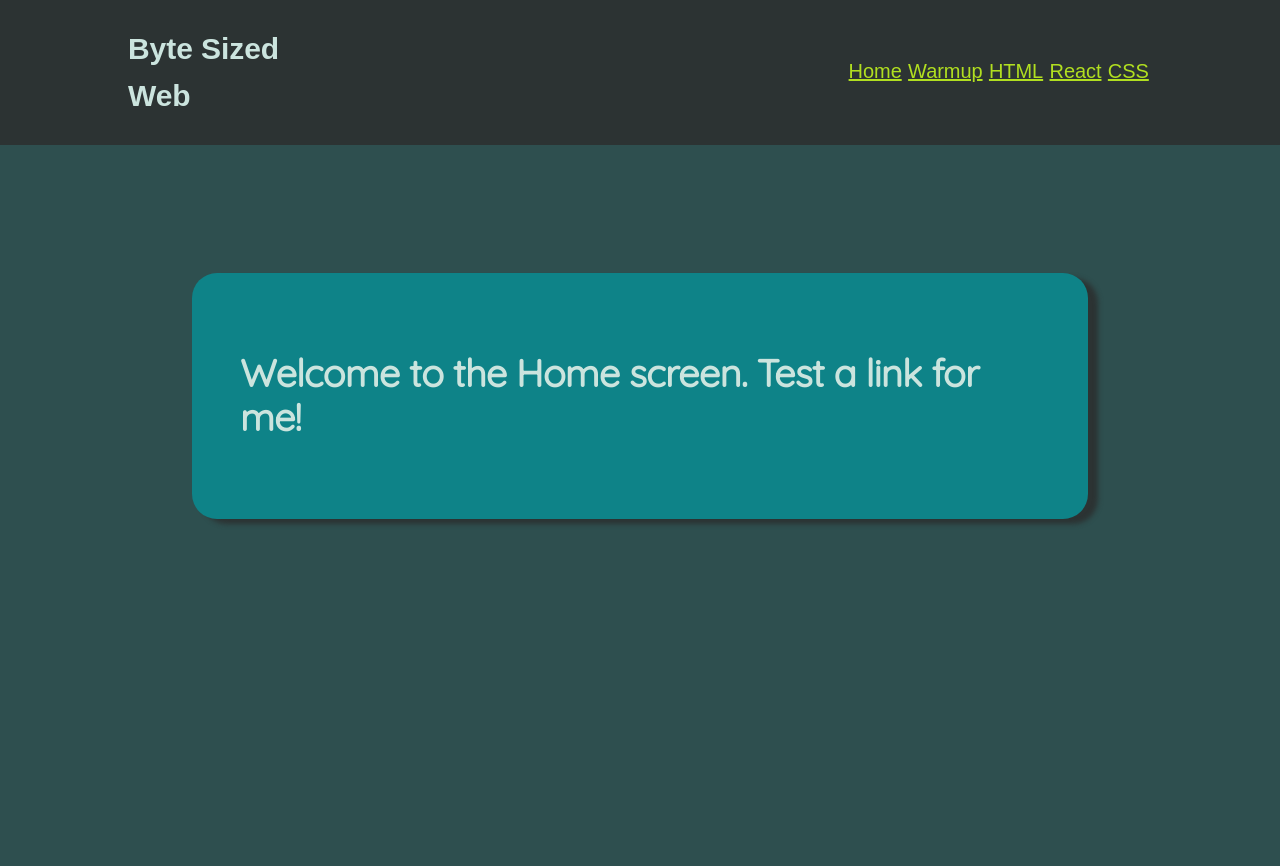
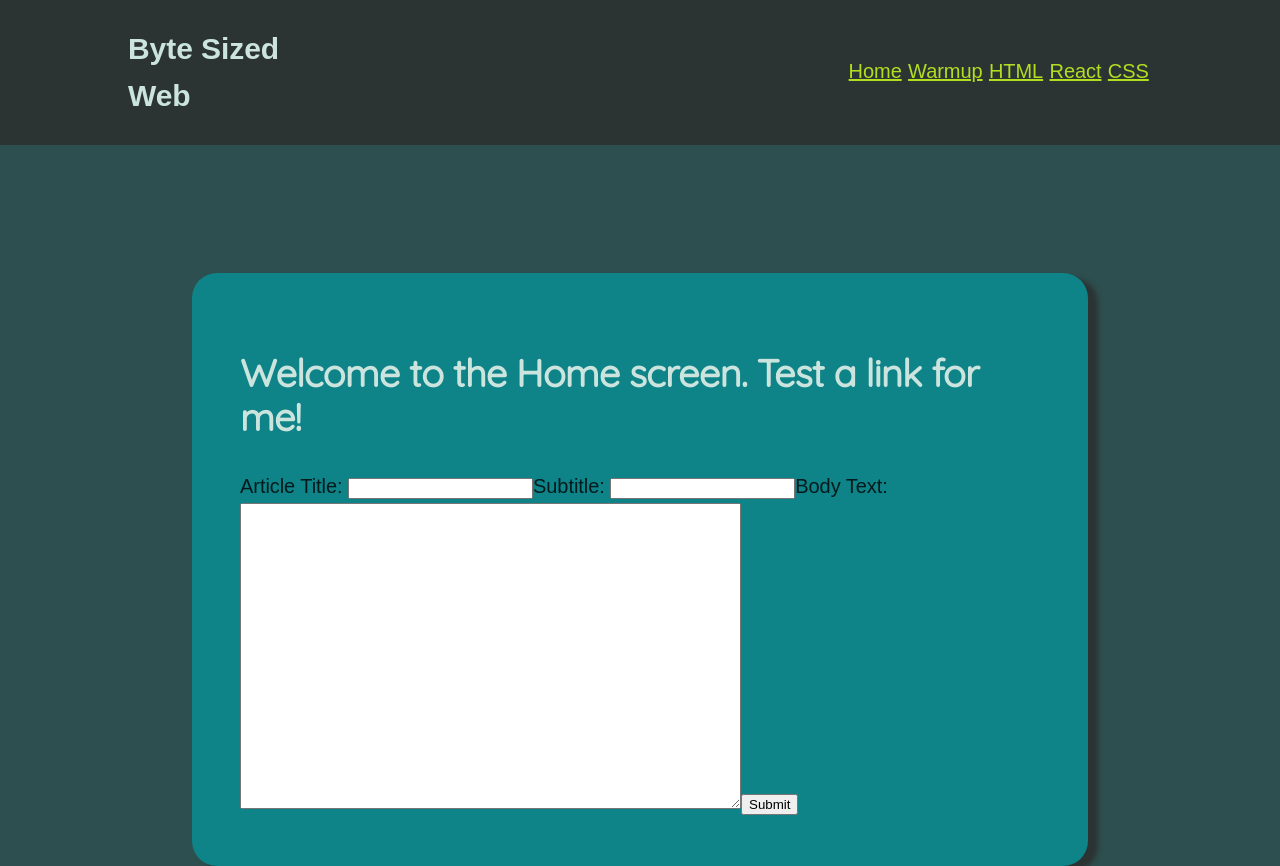
Before and after one commit to slimmgrimm/byte-sized-web, a React (Create React App) app: page / in a window 1280 px wide. Before the commit the page ends 800 px from the top, so only its background shows below. Built offline with nearby package versions, Linux system fonts and the light colour scheme; a web font is replaced by a local one.

Commit message:
Add html submit <form>

```diff
--- a/src/pages/home.js
+++ b/src/pages/home.js
@@ -4,6 +4,19 @@ function Home() {
     return (
         <article>
         <h1>Welcome to the Home screen. Test a link for me!</h1>
+        <form action='./posts.json' method='post'>
+
+            <label for='title'>Article Title: </label>
+            <input type='text' id='title' name='title'></input>
+
+            <label for='subtitle'>Subtitle: </label>
+            <input type='text' id='subtitle' name='subtitle'></input>
+
+            <label for='text'>Body Text: </label>
+            <textarea rows='20' cols='60' id='text' name='text'></textarea>
+
+            <button type='submit'>Submit</button>
+        </form>
         </article>
     )
 }
--- /dev/null
+++ b/src/pages/posts.json
@@ -0,0 +1,6 @@
+{
+    "title": "How to Make a Post",
+    "subtitle": "wtf is json?",
+    "text": "This is the real lorem ipsum deal.",
+    "code": "There's a special syntax for using <code> tags within React. Post them here."
+}
```
